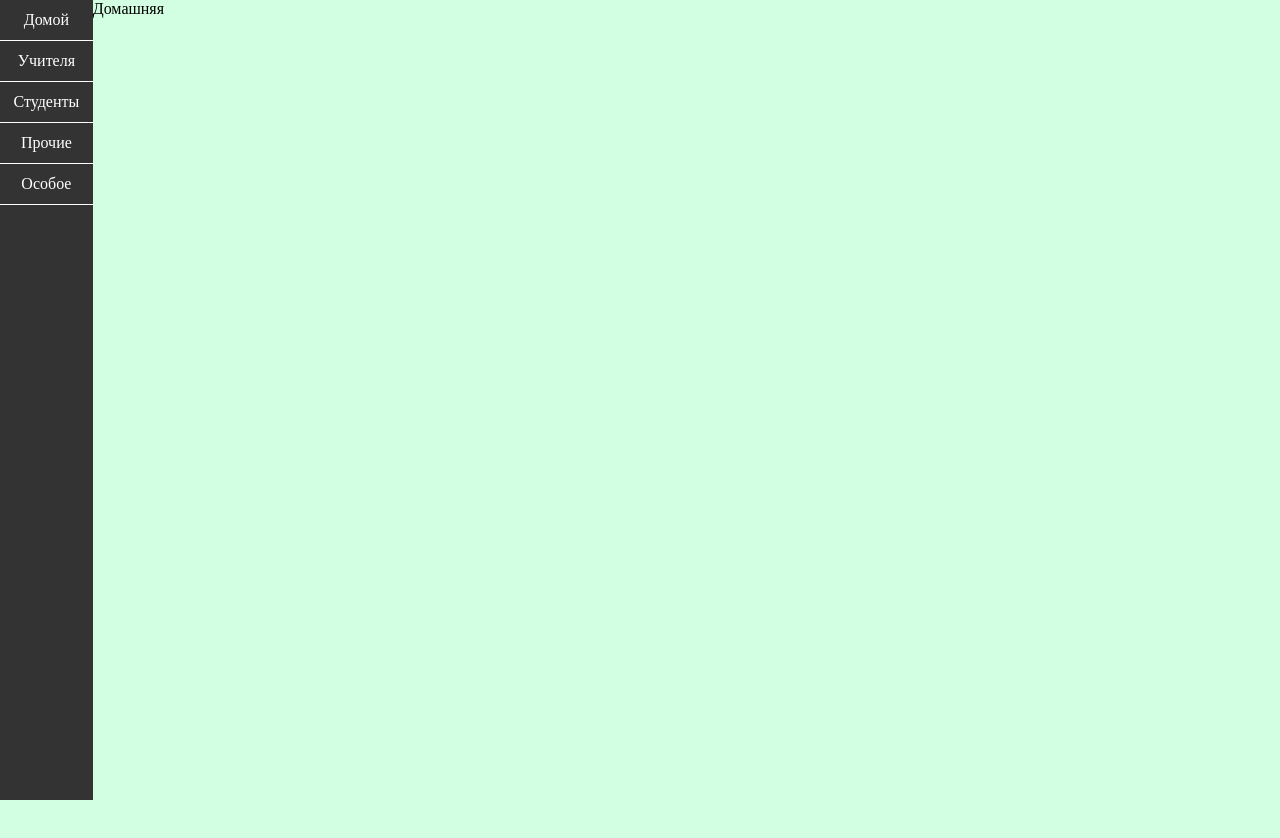
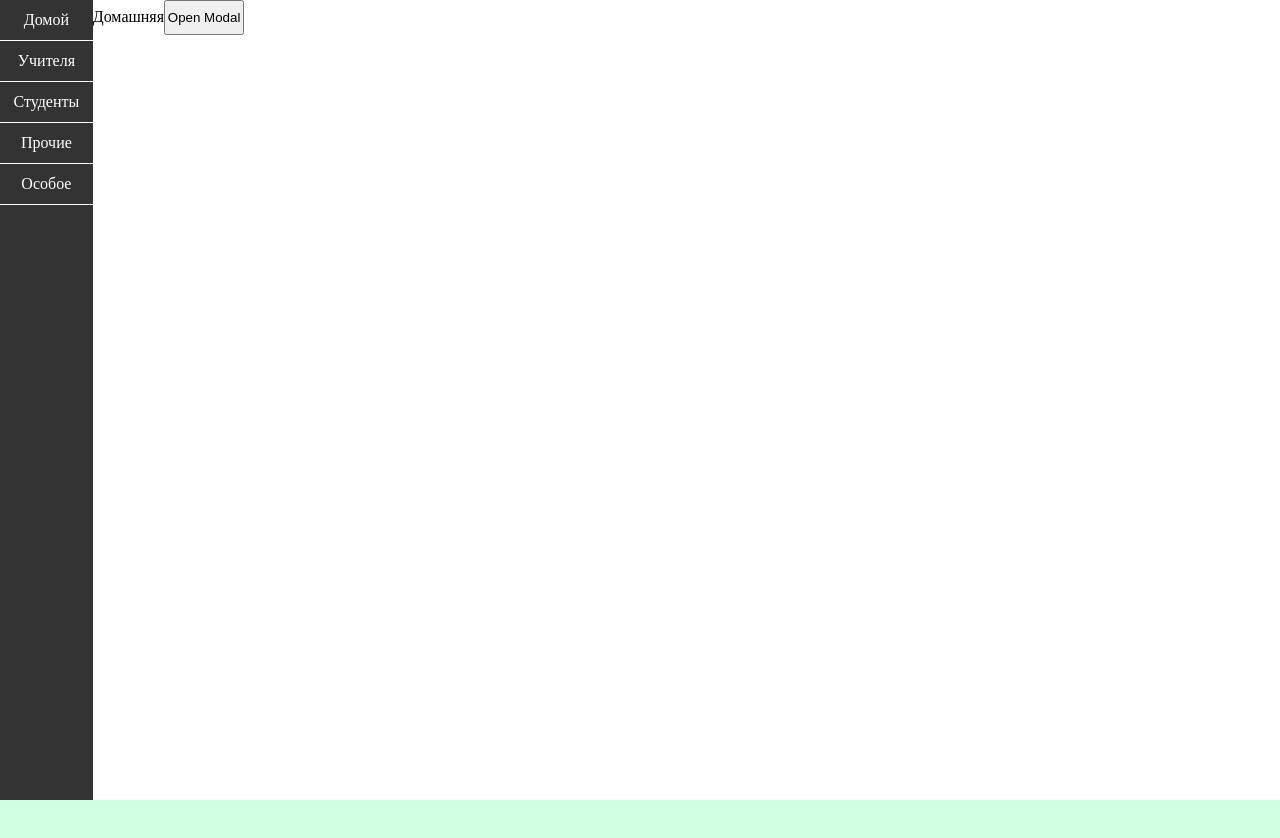
Before and after one commit to vaterpir/Test-React-Router, a React app: page / in a window 1280 px wide. Before the commit the page ends 800 px from the top, so only its background shows below. Built offline with nearby package versions, Linux system fonts and the light colour scheme; no server answers.

Commit message:
add react-modal

```diff
--- a/src/Components/Home/Home.css
+++ b/src/Components/Home/Home.css
@@ -1,2 +1,7 @@
 .home {
+  background-color: #fff;
 }
+button {
+  width: 80px;
+  height: 35px;
+}
--- a/src/Components/Home/Home.js
+++ b/src/Components/Home/Home.js
@@ -1,6 +1,18 @@
-import React from "react";
+import React, { useState } from "react";
+import ReactModal from "react-modal";
 import "./Home.css";
 
 export const Home = () => {
-  return <div className="home">Домашняя</div>;
+  const [isOpenModal, setIsOpenModal] = useState(false);
+  return (
+    <div className="home">
+      Домашняя
+      <button onClick={() => setIsOpenModal(!isOpenModal)}>Open Modal</button>
+      <ReactModal isOpen={isOpenModal} contentLabel="Minimal Modal Example">
+        <button onClick={() => setIsOpenModal(!isOpenModal)}>
+          Close Modal
+        </button>
+      </ReactModal>
+    </div>
+  );
 };
--- a/src/index.js
+++ b/src/index.js
@@ -1,5 +1,6 @@
-import React from 'react';
-import ReactDOM from 'react-dom';
-import { App } from './Components/App';
-
-ReactDOM.render(<App onLoad={() => fn()}/>, document.getElementById('root'));
+import React from "react";
+import ReactDOM from "react-dom";
+import { App } from "./Components/App";
+import Modal from "react-modal";
+Modal.setAppElement("#root");
+ReactDOM.render(<App onLoad={() => fn()} />, document.getElementById("root"));
```
Also changed, not shown: src/Components/Menu/Menu.css (indentation only).
